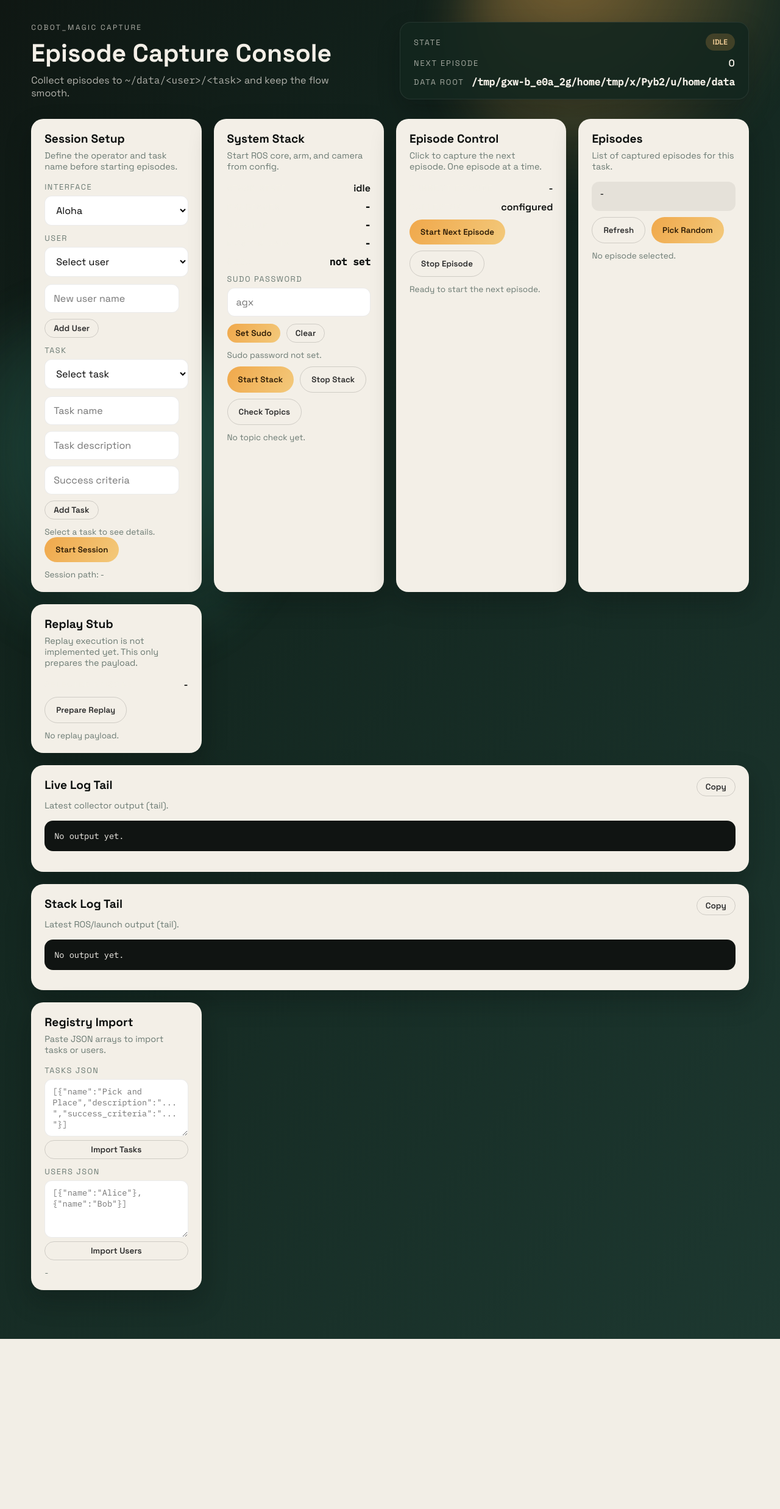
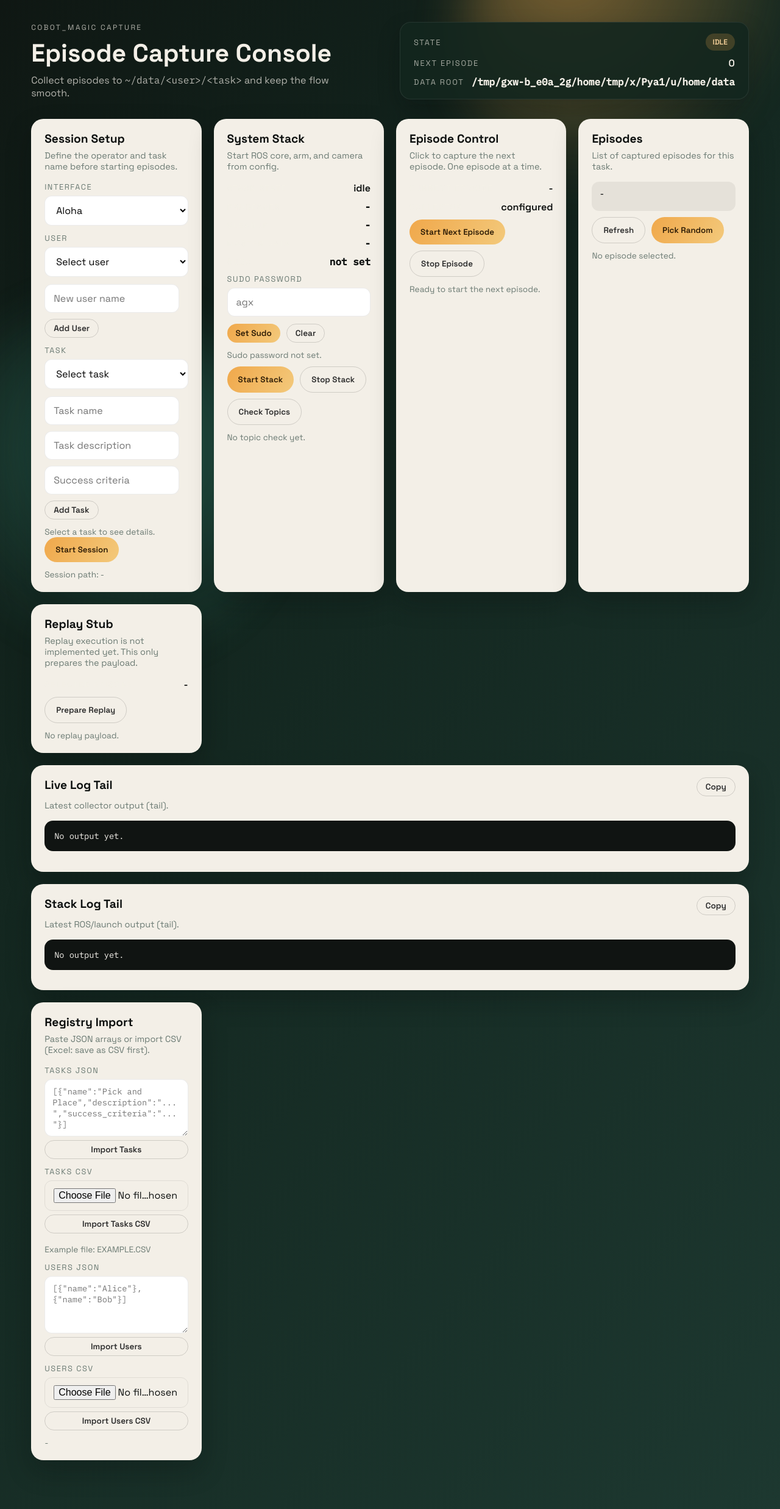
Before and after one commit to Lr-2002/aloha_gui, a Flask app: page / in a window 1280 px wide. Shown: the whole page at 61% size. Before the commit the page ends 2196 px from the top, so only its background shows below. Run offline with Flask 3, Linux system fonts and the light colour scheme; data that the repository does not hold is empty.

Commit message:
Add CSV import and sample file

```diff
--- /dev/null
+++ b/EXAMPLE.CSV
@@ -0,0 +1,5 @@
+name,description,success_criteria
+Insert Peg,Insert a peg into a matching hole.,Peg fully inserted and stable.
+Pick and Place,Pick a single object and place it in a target zone.,Object ends inside target zone without drop.
+Stack Blocks,Stack multiple blocks into a stable tower.,All blocks stacked without collapse.
+Plug Connector,Align and plug a connector into a socket.,Connector fully seated and aligned.
--- a/static/app.js
+++ b/static/app.js
@@ -48,6 +48,10 @@
 const importUsersBtn = document.getElementById("import-users-btn");
 const importTasksArea = document.getElementById("import-tasks");
 const importUsersArea = document.getElementById("import-users");
+const importTasksFile = document.getElementById("import-tasks-file");
+const importUsersFile = document.getElementById("import-users-file");
+const importTasksCsvBtn = document.getElementById("import-tasks-csv-btn");
+const importUsersCsvBtn = document.getElementById("import-users-csv-btn");
 const registryMsgEl = document.getElementById("registry-msg");
 
 let lastStatus = null;
@@ -80,6 +84,111 @@
     opt.textContent = item.name || item.id;
     selectEl.appendChild(opt);
   });
+}
+
+function parseCsv(text) {
+  const rows = [];
+  let row = [];
+  let field = "";
+  let inQuotes = false;
+  for (let i = 0; i < text.length; i += 1) {
+    const ch = text[i];
+    if (inQuotes) {
+      if (ch === '"') {
+        if (text[i + 1] === '"') {
+          field += '"';
+          i += 1;
+        } else {
+          inQuotes = false;
+        }
+      } else {
+        field += ch;
+      }
+      continue;
+    }
+    if (ch === '"') {
+      inQuotes = true;
+    } else if (ch === ",") {
+      row.push(field);
+      field = "";
+    } else if (ch === "\n") {
+      row.push(field);
+      rows.push(row);
+      row = [];
+      field = "";
+    } else if (ch !== "\r") {
+      field += ch;
+    }
+  }
+  row.push(field);
+  if (row.length > 1 || row[0] !== "") {
+    rows.push(row);
+  }
+  return rows.filter((cells) => cells.some((cell) => cell.trim() !== ""));
+}
+
+function csvToTasks(text) {
+  const rows = parseCsv(text);
+  if (!rows.length) return [];
+  const headers = rows.shift().map((h) => h.trim().toLowerCase().replace(/^\ufeff/, ""));
+  const nameIdx = headers.indexOf("name") >= 0 ? headers.indexOf("name") : headers.indexOf("task_name");
+  const descIdx = headers.indexOf("description") >= 0 ? headers.indexOf("description") : headers.indexOf("task_description");
+  let successIdx = headers.indexOf("success_criteria");
+  if (successIdx < 0) successIdx = headers.indexOf("success");
+  if (successIdx < 0) successIdx = headers.indexOf("criteria");
+  if (nameIdx < 0) {
+    throw new Error("CSV missing name column");
+  }
+  return rows
+    .map((row) => {
+      const name = (row[nameIdx] || "").trim();
+      if (!name) return null;
+      return {
+        name,
+        description: descIdx >= 0 ? (row[descIdx] || "").trim() : "",
+        success_criteria: successIdx >= 0 ? (row[successIdx] || "").trim() : "",
+      };
+    })
+    .filter(Boolean);
+}
+
+function csvToUsers(text) {
+  const rows = parseCsv(text);
+  if (!rows.length) return [];
+  const headers = rows.shift().map((h) => h.trim().toLowerCase().replace(/^\ufeff/, ""));
+  let nameIdx = headers.indexOf("name");
+  if (nameIdx < 0) nameIdx = headers.indexOf("user");
+  if (nameIdx < 0) nameIdx = headers.indexOf("user_name");
+  const idIdx = headers.indexOf("id") >= 0 ? headers.indexOf("id") : headers.indexOf("uid");
+  if (nameIdx < 0) {
+    throw new Error("CSV missing name column");
+  }
+  return rows
+    .map((row) => {
+      const name = (row[nameIdx] || "").trim();
+      if (!name) return null;
+      const item = { name };
+      if (idIdx >= 0 && row[idIdx]) {
+        item.id = row[idIdx].trim();
+      }
+      return item;
+    })
+    .filter(Boolean);
+}
+
+async function importCsvFile(file, converter, endpoint, successMsg) {
+  if (!file) {
+    registryMsgEl.textContent = "Choose a CSV file first.";
+    return;
+  }
+  const text = await file.text();
+  const items = converter(text);
+  await apiRequest(endpoint, {
+    method: "POST",
+    body: JSON.stringify({ items, mode: "merge" }),
+  });
+  await loadRegistry();
+  registryMsgEl.textContent = successMsg;
 }
 
 async function loadRegistry() {
@@ -369,6 +478,32 @@
   }
 });
 
+importTasksCsvBtn.addEventListener("click", async () => {
+  try {
+    await importCsvFile(
+      importTasksFile.files[0],
+      csvToTasks,
+      "/api/tasks/import",
+      "Tasks imported from CSV.",
+    );
+  } catch (err) {
+    registryMsgEl.textContent = `Task CSV import error: ${err.message}`;
+  }
+});
+
+importUsersCsvBtn.addEventListener("click", async () => {
+  try {
+    await importCsvFile(
+      importUsersFile.files[0],
+      csvToUsers,
+      "/api/users/import",
+      "Users imported from CSV.",
+    );
+  } catch (err) {
+    registryMsgEl.textContent = `User CSV import error: ${err.message}`;
+  }
+});
+
 setSudoBtn.addEventListener("click", async () => {
   const password = sudoInput.value;
   if (!password) {
--- a/templates/index.html
+++ b/templates/index.html
@@ -171,16 +171,27 @@
 
         <section class="card">
           <h2>Registry Import</h2>
-          <p class="muted">Paste JSON arrays to import tasks or users.</p>
+          <p class="muted">Paste JSON arrays or import CSV (Excel: save as CSV first).</p>
           <div class="field">
             <label for="import-tasks">Tasks JSON</label>
             <textarea id="import-tasks" rows="4" placeholder='[{"name":"Pick and Place","description":"...","success_criteria":"..."}]'></textarea>
             <button id="import-tasks-btn" class="ghost small">Import Tasks</button>
           </div>
           <div class="field">
+            <label for="import-tasks-file">Tasks CSV</label>
+            <input id="import-tasks-file" type="file" accept=".csv" />
+            <button id="import-tasks-csv-btn" class="ghost small">Import Tasks CSV</button>
+            <p class="hint">Example file: EXAMPLE.CSV</p>
+          </div>
+          <div class="field">
             <label for="import-users">Users JSON</label>
             <textarea id="import-users" rows="4" placeholder='[{"name":"Alice"},{"name":"Bob"}]'></textarea>
             <button id="import-users-btn" class="ghost small">Import Users</button>
+          </div>
+          <div class="field">
+            <label for="import-users-file">Users CSV</label>
+            <input id="import-users-file" type="file" accept=".csv" />
+            <button id="import-users-csv-btn" class="ghost small">Import Users CSV</button>
           </div>
           <p class="hint" id="registry-msg">-</p>
         </section>
```
Also changed, not shown: README.md.
